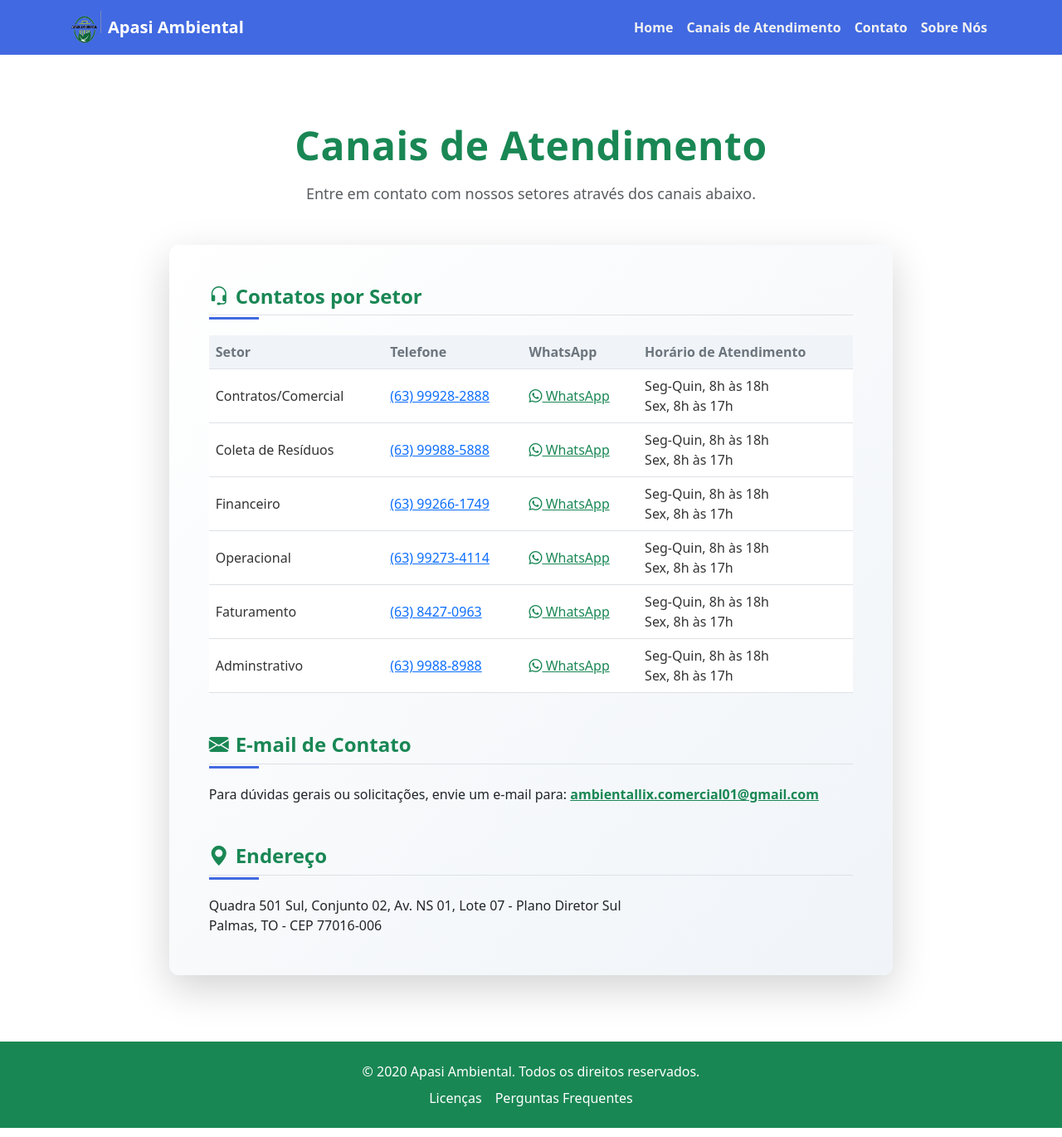
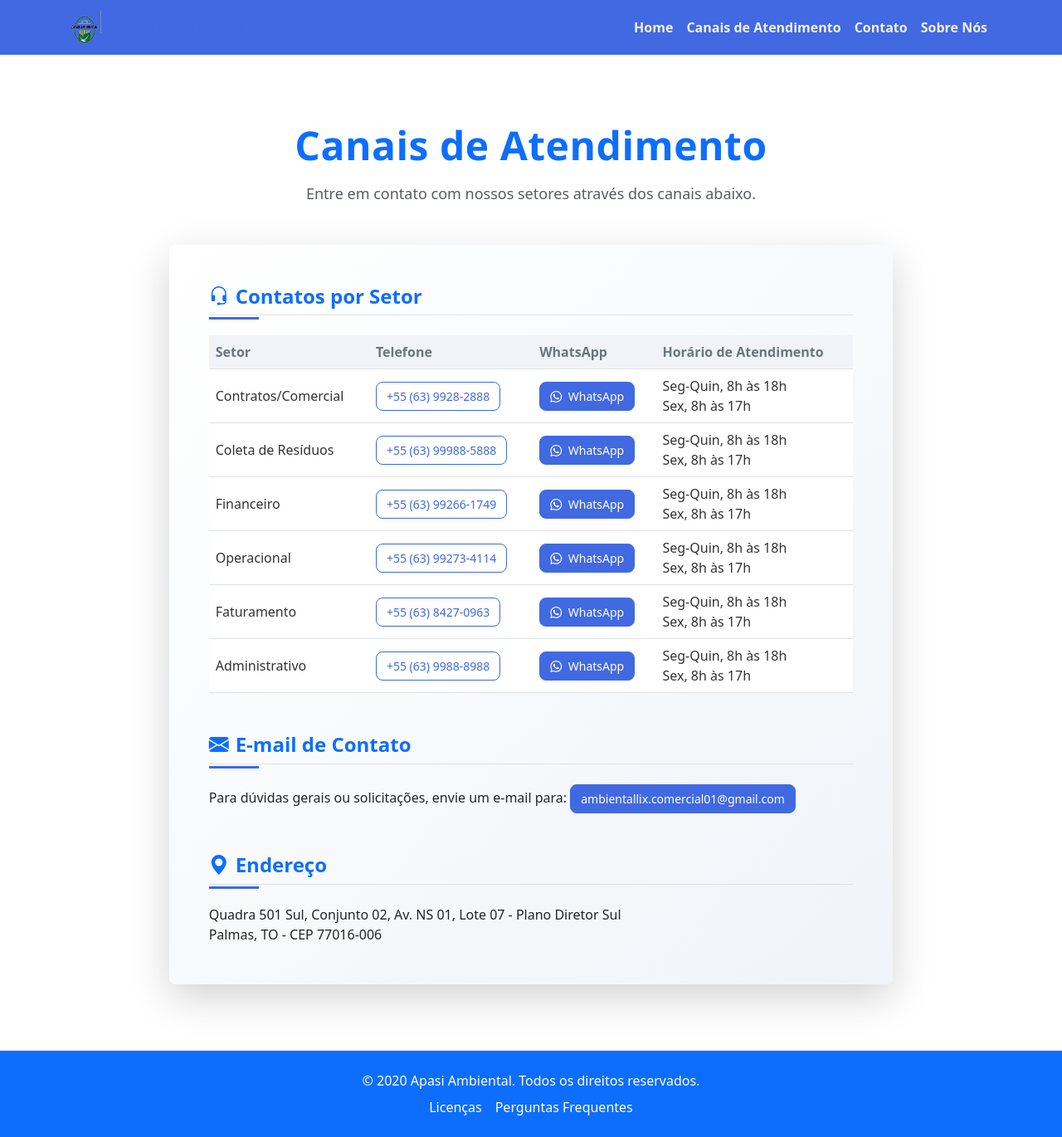
Before and after one commit to JoaoPOPaulino/apasi, a Django app: template apasi_site/core/templates/core/canais_atendimento.html in a window 1280 px wide. Shown: the whole page at 83% size. Run offline with Django 5.2, Linux system fonts and the light colour scheme; the template is opened without the code that fills it: most values are stand-ins (such as "Sample title", 1, 10 or a date in 2020).

Commit message:
Att css e html

```diff
--- a/apasi_site/core/static/core/css/canais_atendimento.css
+++ b/apasi_site/core/static/core/css/canais_atendimento.css
@@ -1,8 +1,8 @@
 :root {
     --primary-color: #4169E1; /* Azul royal */
     --primary-hover: #27408B; /* Azul escuro para hover */
-    --text-muted: #6c757d; /* Mantido cinza neutro para textos secundários */
-    --border-radius: 12px;
+    --text-muted: #6c757d; /* Cinza neutro para textos secundários */
+    --border-radius: 8px; /* Bordas suaves para botões */
     --transition: all 0.3s ease;
 }
 
@@ -20,7 +20,7 @@
     font-family: 'Segoe UI', Roboto, sans-serif;
     font-weight: 700;
     letter-spacing: 0.5px;
-    color: #27408B; /* Azul escuro para título */
+    color: var(--primary-color); /* Azul royal */
 }
 
 .lead {
@@ -31,17 +31,18 @@
 /* Card */
 .card.shadow-lg {
     border-radius: var(--border-radius);
+
     background: linear-gradient(135deg, #ffffff 0%, #F0F4F8 100%); /* Gradiente com cinza azulado */
 }
 
 /* Seções */
-.h4.text-success {
+.h4.text-primary {
     font-weight: 600;
     position: relative;
     color: var(--primary-color); /* Azul royal */
 }
 
-.h4.text-success::after {
+.h4.text-primary::after {
     content: '';
     position: absolute;
     bottom: -6px;
@@ -67,8 +68,56 @@
     color: #333333; /* Cinza escuro para legibilidade */
 }
 
-.table a.text-success:hover {
-    color: var(--primary-hover); /* Azul escuro no hover */
+/* Estilizar botões */
+.btn-primary {
+    background-color: var(--primary-color); /* Azul royal */
+    border-color: var(--primary-color);
+    color: #ffffff;
+    border-radius: var(--border-radius); /* Bordas arredondadas suaves */
+    padding: 6px 12px; /* Padding ajustado para botões pequenos */
+    font-weight: 500;
+    transition: var(--transition);
+}
+
+.btn-primary:hover {
+    background-color: var(--primary-hover); /* Azul escuro para hover */
+    border-color: var(--primary-hover);
+    color: #ffffff;
+    transform: translateY(-2px); /* Leve elevação no hover */
+}
+
+.btn-primary:active {
+    transform: translateY(0); /* Volta ao normal quando clicado */
+}
+
+.btn-outline-primary {
+    border-color: var(--primary-color);
+    color: var(--primary-color);
+    border-radius: var(--border-radius); /* Bordas arredondadas suaves */
+    padding: 6px 12px; /* Padding ajustado para botões pequenos */
+    font-weight: 500;
+    transition: var(--transition);
+}
+
+.btn-outline-primary:hover {
+    background-color: var(--primary-color);
+    color: #ffffff;
+    border-color: var(--primary-color);
+    transform: translateY(-2px); /* Leve elevação no hover */
+}
+
+.btn-outline-primary:active {
+    transform: translateY(0); /* Volta ao normal quando clicado */
+}
+
+/* Links gerais */
+a:not(.btn) {
+    color: var(--primary-color);
+    transition: var(--transition);
+}
+
+a:not(.btn):hover {
+    color: var(--primary-hover);
     text-decoration: underline;
 }
 
@@ -91,4 +140,9 @@
     .table {
         font-size: 0.875rem;
     }
+
+    .btn-primary, .btn-outline-primary {
+        padding: 5px 10px; /* Padding menor em telas pequenas */
+        font-size: 0.85rem;
+    }
 }
--- a/apasi_site/core/templates/core/base.html
+++ b/apasi_site/core/templates/core/base.html
@@ -78,7 +78,7 @@
     </main>
 
     <!-- FOOTER -->
-    <footer class="bg-success text-white text-center py-4 mt-auto">
+    <footer class="bg-primary text-white text-center py-4 mt-auto">
         <div class="container">
             <p class="mb-2">© {{ now|date:"Y" }} Apasi Ambiental. Todos os direitos reservados.</p>
             <div class="d-flex justify-content-center gap-3">
--- a/apasi_site/core/templates/core/canais_atendimento.html
+++ b/apasi_site/core/templates/core/canais_atendimento.html
@@ -12,14 +12,14 @@
     <div class="row justify-content-center">
         <div class="col-lg-10">
             <header class="text-center mb-5">
-                <h1 class="display-5 fw-bold text-success mb-3">Canais de Atendimento</h1>
+                <h1 class="display-5 fw-bold text-primary mb-3">Canais de Atendimento</h1>
                 <p class="lead text-muted">Entre em contato com nossos setores através dos canais abaixo.</p>
             </header>
 
             <div class="card border-0 shadow-lg">
                 <div class="card-body p-4 p-md-5">
                     <section>
-                        <h2 class="h4 text-success mb-4 border-bottom pb-2">
+                        <h2 class="h4 text-primary mb-4 border-bottom pb-2">
                             <i class="bi bi-headset me-2"></i>Contatos por Setor
                         </h2>
                         <div class="table-responsive">
@@ -35,38 +35,38 @@
                                 <tbody>
                                     <tr>
                                         <td>Contratos/Comercial</td>
-                                        <td><a href="tel:+556399282888">(63) 99928-2888</a></td>
-                                        <td><a href="https://wa.me/556399282888" target="_blank" class="text-success"><i class="bi bi-whatsapp"></i> WhatsApp</a></td>
+                                        <td><a href="tel:+556399282888" class="btn btn-outline-primary btn-sm">+55 (63) 9928-2888</a></td>
+                                        <td><a href="https://wa.me/556399282888" target="_blank" class="btn btn-primary btn-sm"><i class="bi bi-whatsapp me-1"></i> WhatsApp</a></td>
                                         <td>Seg-Quin, 8h às 18h<br>Sex, 8h às 17h</td>
                                     </tr>
                                     <tr>
                                         <td>Coleta de Resíduos</td>
-                                        <td><a href="tel:+5563999885888">(63) 99988-5888</a></td>
-                                        <td><a href="https://wa.me/556399885888" target="_blank" class="text-success"><i class="bi bi-whatsapp"></i> WhatsApp</a></td>
+                                        <td><a href="tel:+5563999885888" class="btn btn-outline-primary btn-sm">+55 (63) 99988-5888</a></td>
+                                        <td><a href="https://wa.me/556399885888" target="_blank" class="btn btn-primary btn-sm"><i class="bi bi-whatsapp me-1"></i> WhatsApp</a></td>
                                         <td>Seg-Quin, 8h às 18h<br>Sex, 8h às 17h</td>
                                     </tr>
                                     <tr>
                                         <td>Financeiro</td>
-                                        <td><a href="tel:+556392661749">(63) 99266-1749</a></td>
-                                        <td><a href="https://wa.me/556392661749" target="_blank" class="text-success"><i class="bi bi-whatsapp"></i> WhatsApp</a></td>
+                                        <td><a href="tel:+556392661749" class="btn btn-outline-primary btn-sm">+55 (63) 99266-1749</a></td>
+                                        <td><a href="https://wa.me/556392661749" target="_blank" class="btn btn-primary btn-sm"><i class="bi bi-whatsapp me-1"></i> WhatsApp</a></td>
                                         <td>Seg-Quin, 8h às 18h<br>Sex, 8h às 17h</td>
                                     </tr>
                                     <tr>
                                         <td>Operacional</td>
-                                        <td><a href="tel:+5563992734114">(63) 99273-4114</a></td>
-                                        <td><a href="https://wa.me/556392734114" target="_blank" class="text-success"><i class="bi bi-whatsapp"></i> WhatsApp</a></td>
+                                        <td><a href="tel:+5563992734114" class="btn btn-outline-primary btn-sm">+55 (63) 99273-4114</a></td>
+                                        <td><a href="https://wa.me/556392734114" target="_blank" class="btn btn-primary btn-sm"><i class="bi bi-whatsapp me-1"></i> WhatsApp</a></td>
                                         <td>Seg-Quin, 8h às 18h<br>Sex, 8h às 17h</td>
                                     </tr>
                                     <tr>
                                         <td>Faturamento</td>
-                                        <td><a href="tel:+556384270963">(63) 8427-0963</a></td>
-                                        <td><a href="https://wa.me/556384270963" target="_blank" class="text-success"><i class="bi bi-whatsapp"></i> WhatsApp</a></td>
+                                        <td><a href="tel:+556384270963" class="btn btn-outline-primary btn-sm">+55 (63) 8427-0963</a></td>
+                                        <td><a href="https://wa.me/556384270963" target="_blank" class="btn btn-primary btn-sm"><i class="bi bi-whatsapp me-1"></i> WhatsApp</a></td>
                                         <td>Seg-Quin, 8h às 18h<br>Sex, 8h às 17h</td>
                                     </tr>
                                     <tr>
-                                        <td>Adminstrativo</td>
-                                        <td><a href="tel:++556399888988">(63) 9988-8988</a></td>
-                                        <td><a href="https://wa.me/556399888988" target="_blank" class="text-success"><i class="bi bi-whatsapp"></i> WhatsApp</a></td>
+                                        <td>Administrativo</td>
+                                        <td><a href="tel:+556399888988" class="btn btn-outline-primary btn-sm">+55 (63) 9988-8988</a></td>
+                                        <td><a href="https://wa.me/556399888988" target="_blank" class="btn btn-primary btn-sm"><i class="bi bi-whatsapp me-1"></i> WhatsApp</a></td>
                                         <td>Seg-Quin, 8h às 18h<br>Sex, 8h às 17h</td>
                                     </tr>
                                 </tbody>
@@ -75,17 +75,17 @@
                     </section>
 
                     <section class="mt-5">
-                        <h2 class="h4 text-success mb-4 border-bottom pb-2">
+                        <h2 class="h4 text-primary mb-4 border-bottom pb-2">
                             <i class="bi bi-envelope-fill me-2"></i>E-mail de Contato
                         </h2>
                         <p class="mb-0">
                             Para dúvidas gerais ou solicitações, envie um e-mail para:
-                            <a href="mailto:apasisolicitacoes@gmail.com" class="text-success fw-bold">ambientallix.comercial01@gmail.com</a>
+                            <a href="mailto:ambientallix.comercial01@gmail.com" class="btn btn-primary btn-sm">ambientallix.comercial01@gmail.com</a>
                         </p>
                     </section>
 
                     <section class="mt-5">
-                        <h2 class="h4 text-success mb-4 border-bottom pb-2">
+                        <h2 class="h4 text-primary mb-4 border-bottom pb-2">
                             <i class="bi bi-geo-alt-fill me-2"></i>Endereço
                         </h2>
                         <p class="mb-0">
```
Also changed, not shown: apasi_site/core/static/core/css/contato.css (+65 -16 lines), apasi_site/core/static/core/css/core.css (+7 -18 lines), apasi_site/core/static/core/css/home.css (+73 -15 lines), apasi_site/core/static/core/css/sobre_nos.css (+21 -6 lines), apasi_site/core/templates/core/contato.html (+12 -13 lines), apasi_site/core/templates/core/home.html (+5 -5 lines), apasi_site/core/templates/core/sobre_nos.html (+6 -6 lines).
